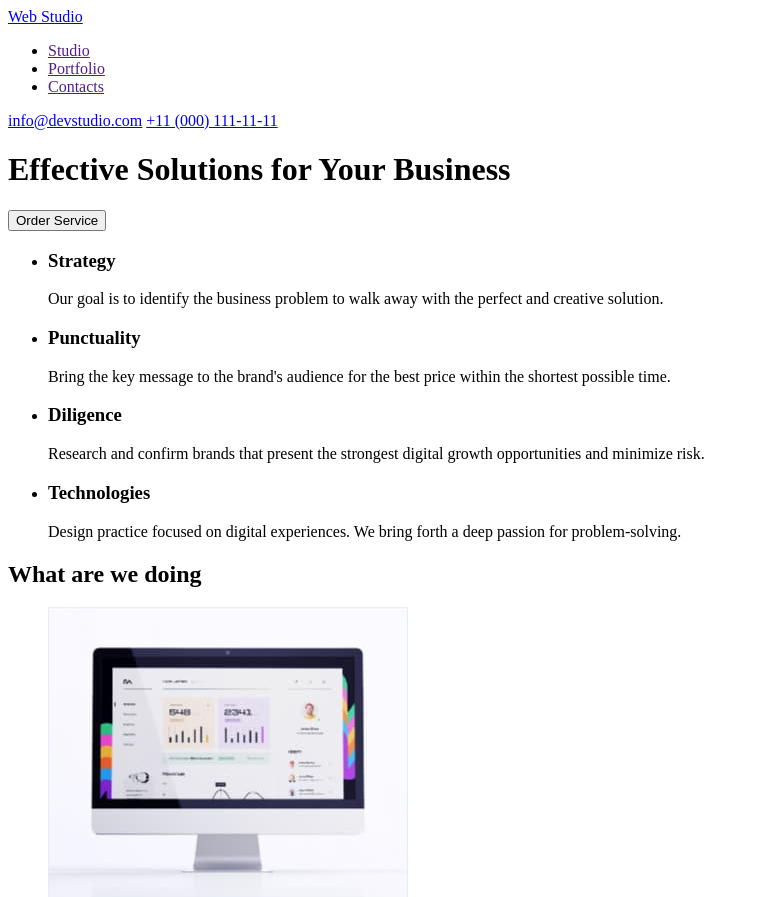
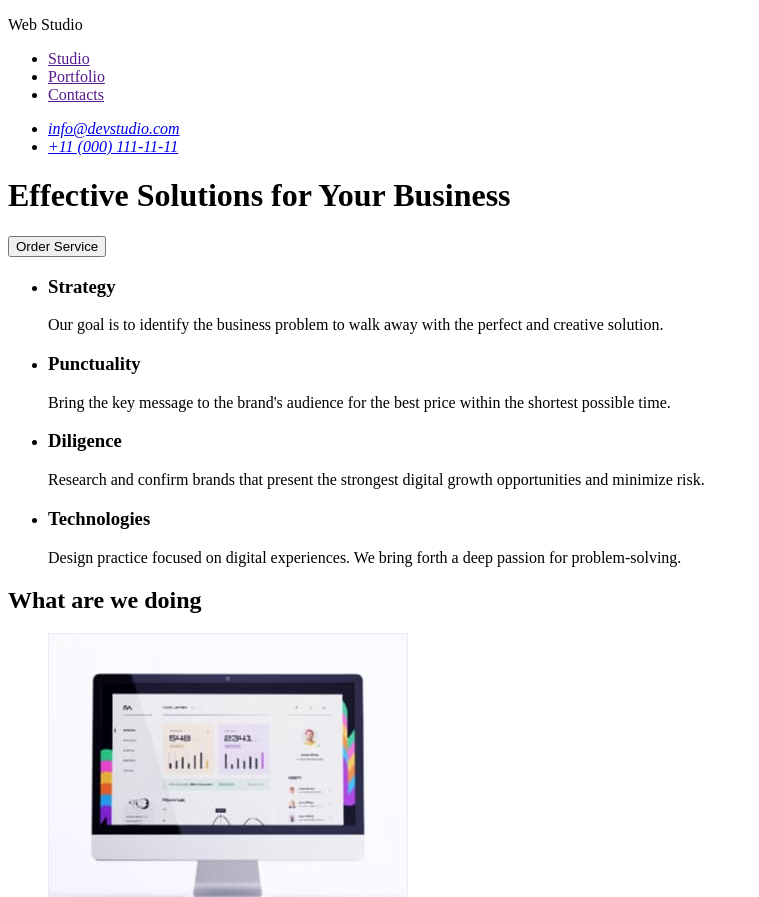
Before and after one commit to OleksiiProkoshin/goit-markup-hw-01, a plain HTML site: page index.html in a window 1280 px wide. Shown: the top 897 px of the page, without its empty margins (0-759 px from the left). Drawn offline with Linux system fonts and the light colour scheme.

Commit message:
work on bug

```diff
--- a/index.html
+++ b/index.html
@@ -11,23 +11,28 @@
 <body>
     <header>
         <nav>
-            <a href="./index.html">Web Studio</a>
+            <p>Web Studio</p>
             <ul>
                 <li><a href="">Studio</a></li>
                 <li><a href="">Portfolio</a></li>
                 <li><a href="">Contacts</a></li>
             </ul>
         </nav>
-        <a href="mailto:info@devstudio.com  ">info@devstudio.com</a>
-        <a href="tel:+110001111111">+11 (000) 111-11-11</a>
+        <address>
+            <ul>
+                <li><a href="mailto:info@devstudio.com">info@devstudio.com</a>
+                </li>
+                <li><a href="tel:+110001111111">+11 (000) 111-11-11</a></li>
+            </ul>
+        </address>
     </header>
     <main>
         <div>
-            <h1>Effective Solutions
-                for Your Business</h1>
+            <h1>Effective Solutions for Your Business</h1>
             <button type="button">Order Service</button>
         </div>
-        <h3 hidden>what-we-use</h3>
+        <div>
+            <h2 hidden>what-we-use</h2>
             <ul>
                 <li>
                     <h3>Strategy</h3>
@@ -36,7 +41,8 @@
                 </li>
                 <li>
                     <h3>Punctuality</h3>
-                <p>Bring the key message to the brand's audience for the best price within the shortest possible time.
+                    <p>Bring the key message to the brand's audience for the best price within the shortest possible
+                        time.
                     </p>
                 </li>
                 <li>
@@ -46,16 +52,21 @@
                 </li>
                 <li>
                     <h3>Technologies</h3>
-                <p> Design practice focused on digital experiences. We bring forth a deep passion for problem-solving.
+                    <p> Design practice focused on digital experiences. We bring forth a deep passion for
+                        problem-solving.
                     </p>
                 </li>
             </ul>
+        </div>
+        <div>
             <h2>What are we doing</h2>
             <ul>
                 <li><img src="./img/section1/img1.jpg" alt="computer-application" width="360" height="300"></li>
                 <li><img src="./img/section1/img2.jpg" alt="several-applications" width="360" height="300"></li>
                 <li><img src="./img/section1/img3.jpg" alt="phone-application" width="360" height="300"></li>
             </ul>
+        </div>
+        <div>
             <h2>Our Team</h2>
             <ul>
                 <li><img src="./img/emploees/mark_guerrero.jpg" alt="mark_guerrero" width="264" height="260">
@@ -75,11 +86,11 @@
                     <h3>Daniel Wilson</h3>
                     <p>UI Designer</p>
                 </li>
-
             </ul>
+        </div>
     </main>
     <footer>
-        <a href="./index.html">Web Studio</a>
+        <a href="index.html">WebStudio</a>
         <p>Increase the flow of customers and sales for your business with digital marketing & growth solutions.</p>
     </footer>
 </body>
```
Lines whose indentation alone changed are shown as unchanged.
